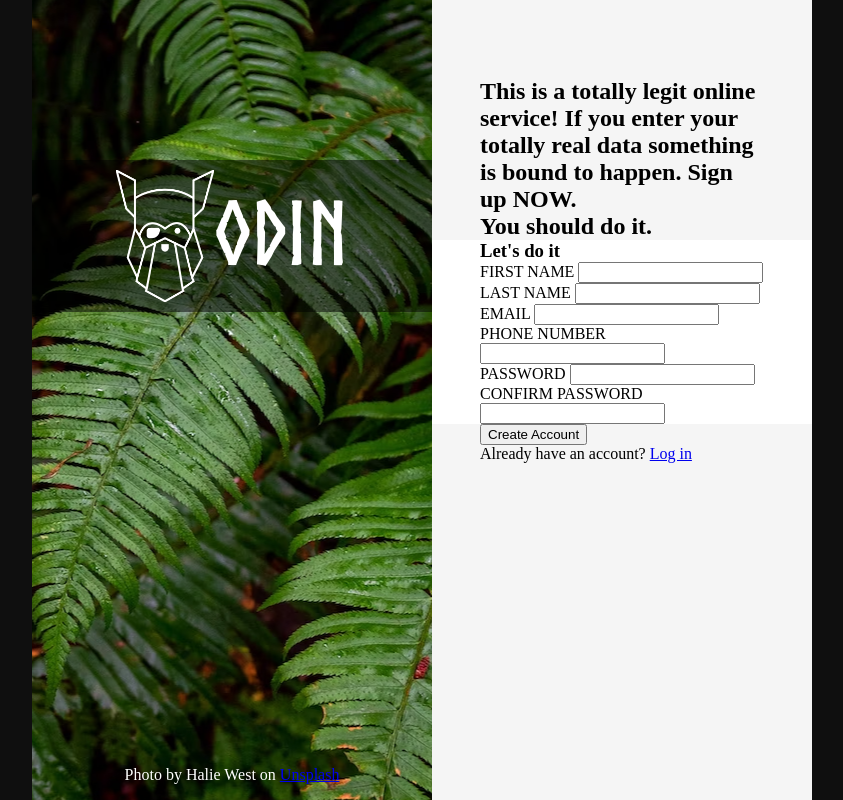
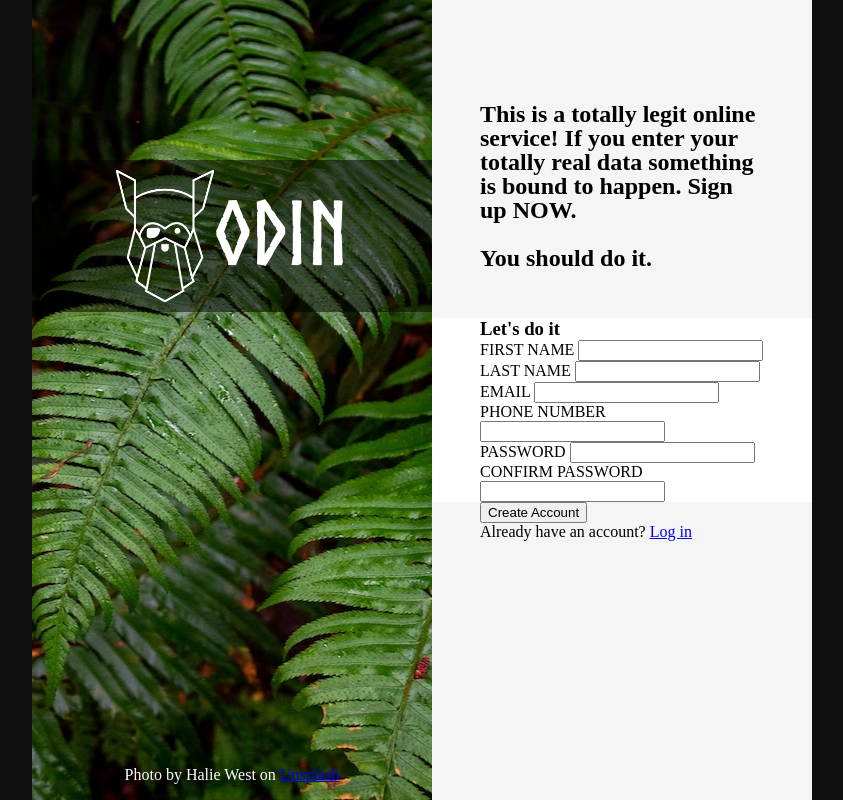
Before and after one commit to 1256-bits/demos, a plain HTML site: page forms/sign-up-form/index.html in a window 1280 px wide. Shown: the whole page, without its empty margins (218-1061 px from the left). Drawn offline with Linux system fonts and the light colour scheme.

Commit message:
Update h2 styles

```diff
--- a/forms/sign-up-form/style.css
+++ b/forms/sign-up-form/style.css
@@ -74,3 +74,12 @@ img {
 .input-wrappers {
     background-color: white;
 }
+
+h2 {
+    line-height: 1;
+    margin-block: 1em;
+}
+
+h2 + h2 {
+    margin-bottom: 2em;
+}
```
